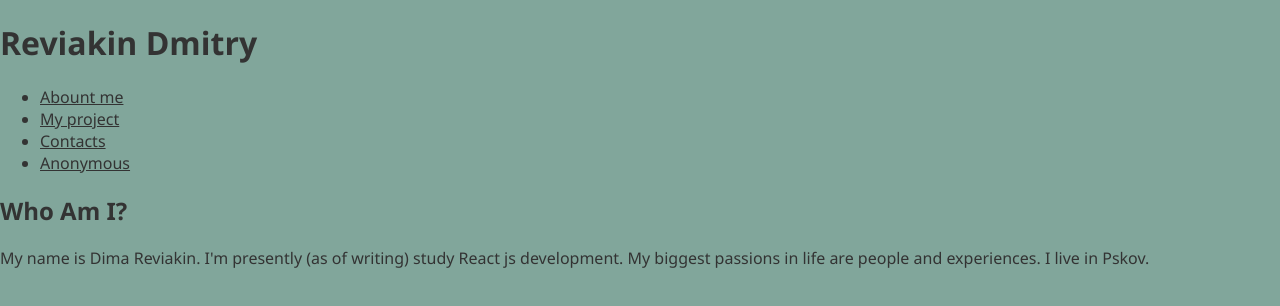
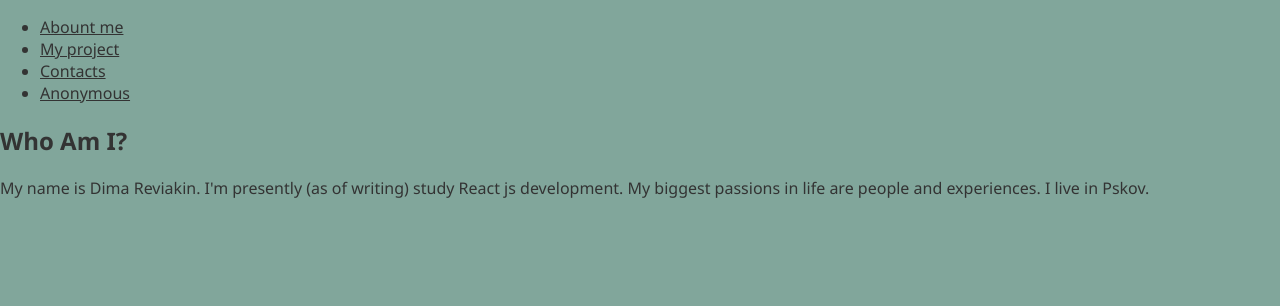
Before and after one commit to reviakin/personal-site, a React (Vite) app: page / in a window 1280 px wide. Shown: the top 306 px of the page. Built offline with nearby package versions, Linux system fonts and the light colour scheme.

Commit message:
delete name fragment

```diff
--- a/src/components/Header.js
+++ b/src/components/Header.js
@@ -3,10 +3,6 @@ import { Link } from '@reach/router'
 
 export default function Header() {
     return (
-        <div>
-            <div>
-                <h1>Reviakin Dmitry</h1>
-            </div>
         <div>
             <ul>
                 <li>
@@ -31,6 +27,5 @@ export default function Header() {
                 </li>
             </ul>
         </div>
-        </div>
     )
 }
```
Lines whose indentation alone changed are shown as unchanged.
